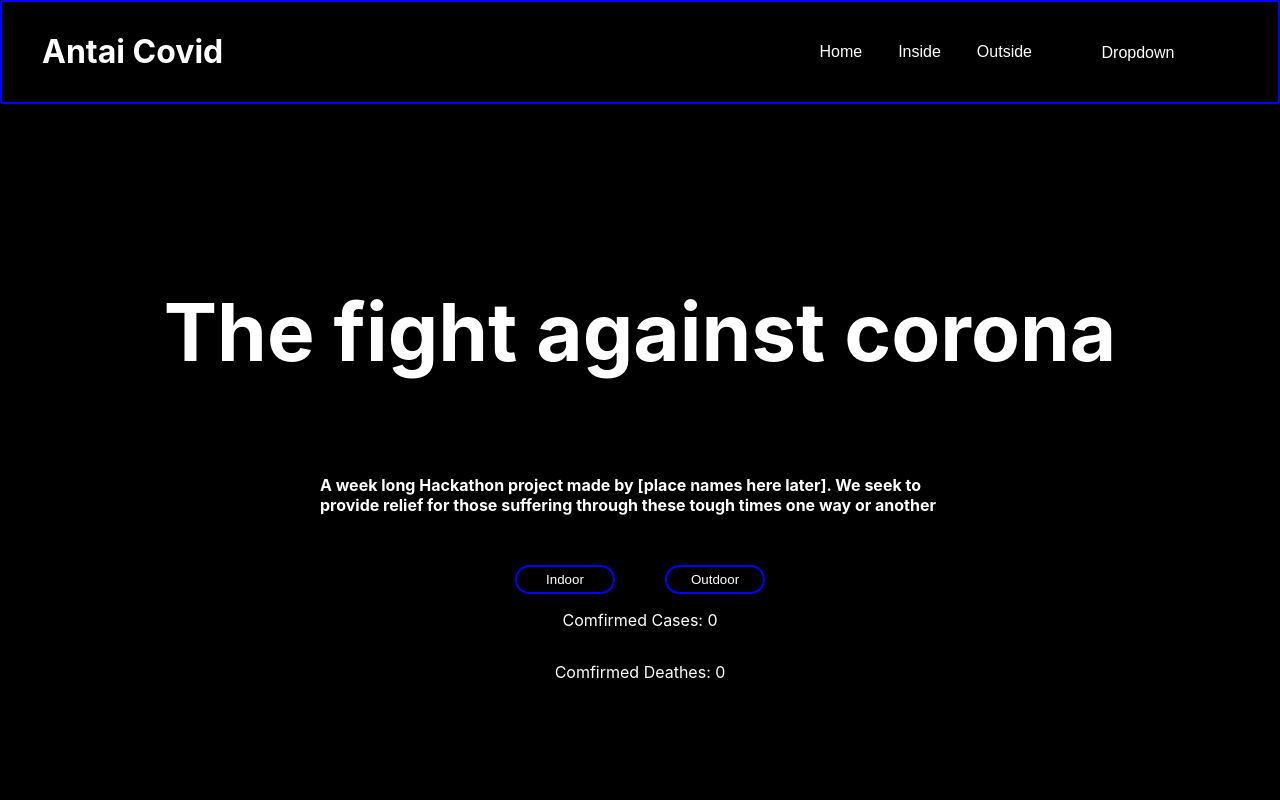
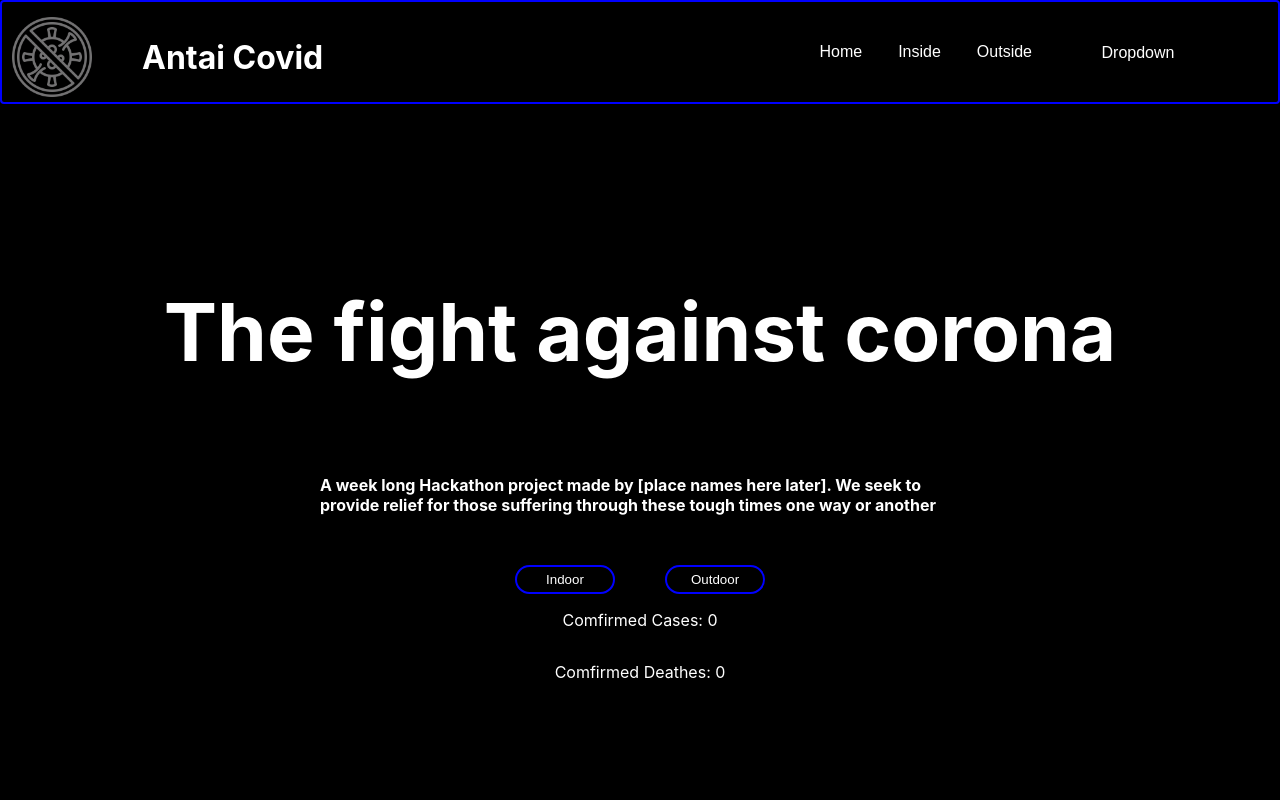
Before and after one commit to AGarciaNY/Hackathon2020, a React (Create React App) app: page / in a window 1280 px wide. Shown: the top 800 px of the page. Built offline with nearby package versions, Linux system fonts and the light colour scheme; no server answers.

Commit message:
added logo

```diff
--- a/src/index.css
+++ b/src/index.css
@@ -11,3 +11,23 @@ code {
   font-family: source-code-pro, Menlo, Monaco, Consolas, 'Courier New',
     monospace;
 }
+
+.App-logo {
+  height: 10vmin;
+  pointer-events: none;
+}
+@media (prefers-reduced-motion: no-preference) {
+  .App-logo {
+    animation: App-logo-spin infinite 20s linear;
+  }
+}
+
+
+@keyframes App-logo-spin {
+  from {
+    transform: rotate(0deg);
+  }
+  to {
+    transform: rotate(360deg);
+  }
+}
--- a/src/nav/nav.js
+++ b/src/nav/nav.js
@@ -1,5 +1,6 @@
 import React,{Component} from 'react';
 import styled from '@emotion/styled';
+import Virus from '../Icons/Virus.png';
 
 const Navcontainer = styled("header")`
   position: sticky;
@@ -15,8 +16,14 @@ const Navcontainer = styled("header")`
   display: flex;
 `;
 
+const logoStyle={
+  padding: "10px",
+}
+
 const NameHolder=styled.div`
-  width: 300px;
+  display: flex;
+  align-items: center;
+  padding-bottom: 20px
 `;
 const MyName = styled.h1`
   margin: 0 0 0 40px;
@@ -121,6 +128,7 @@ export default class Nav extends Component{
 
     <Navcontainer>
       <NameHolder>
+        <img className="App-logo" src={Virus} style={logoStyle}/>
         <MyName>Antai Covid</MyName>
       </NameHolder>
       <LinkHolder>
```
